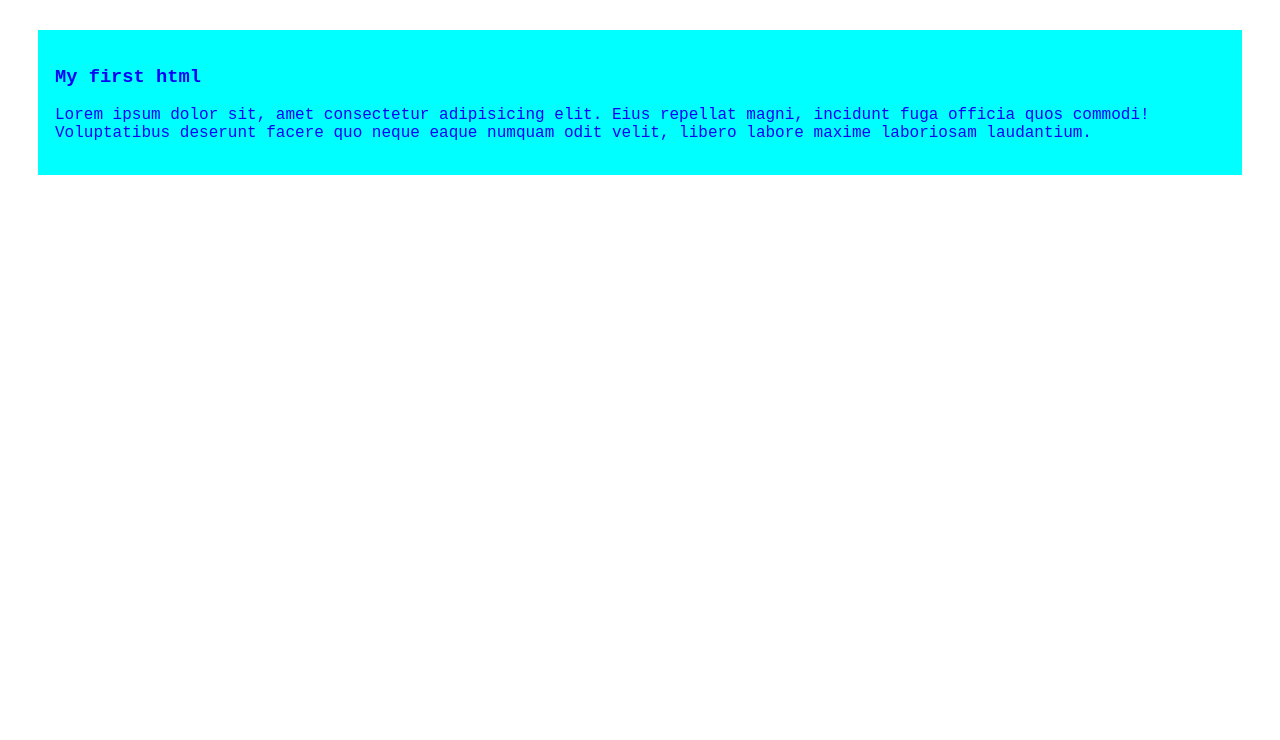
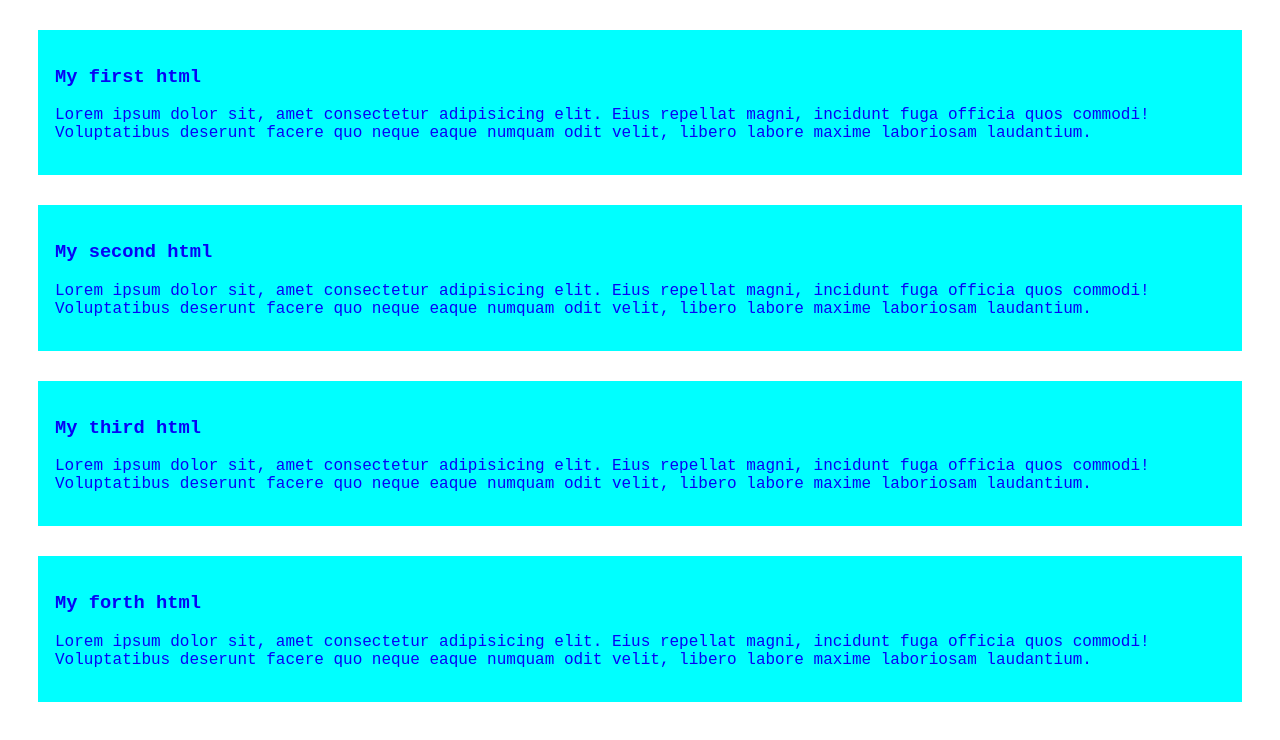
Before and after one commit to HRIDOY4D/my-simple-website, a plain HTML site: page index.html in a window 1280 px wide. Drawn offline with Linux system fonts and the light colour scheme.

Commit message:
added tha second and tha third html

```diff
--- a/index.html
+++ b/index.html
@@ -11,5 +11,21 @@
         <h3>My first html</h3>
         <p>Lorem ipsum dolor sit, amet consectetur adipisicing elit. Eius repellat magni, incidunt fuga officia quos commodi! Voluptatibus deserunt facere quo neque eaque numquam odit velit, libero labore maxime laboriosam laudantium.</p>
     </div>
-</body>
+
+    <div>
+        <h3>My second html</h3>
+        <p>Lorem ipsum dolor sit, amet consectetur adipisicing elit. Eius repellat magni, incidunt fuga officia quos commodi! Voluptatibus deserunt facere quo neque eaque numquam odit velit, libero labore maxime laboriosam laudantium.</p>
+    </div>
+
+    <div>
+        <h3>My third html</h3>
+        <p>Lorem ipsum dolor sit, amet consectetur adipisicing elit. Eius repellat magni, incidunt fuga officia quos commodi! Voluptatibus deserunt facere quo neque eaque numquam odit velit, libero labore maxime laboriosam laudantium.</p>
+    </div>
+
+    <div>
+        <h3>My forth html</h3>
+        <p>Lorem ipsum dolor sit, amet consectetur adipisicing elit. Eius repellat magni, incidunt fuga officia quos commodi! Voluptatibus deserunt facere quo neque eaque numquam odit velit, libero labore maxime laboriosam laudantium.</p>
+    </div>
+
+
 </html>
--- a/styls/blog.css
+++ b/styls/blog.css
@@ -6,5 +6,7 @@ div{
     box-sizing: border-boxs;
     margin: 30px;
     padding: 17px;
+    box-shadow: 20px;
+
 
 }
```
